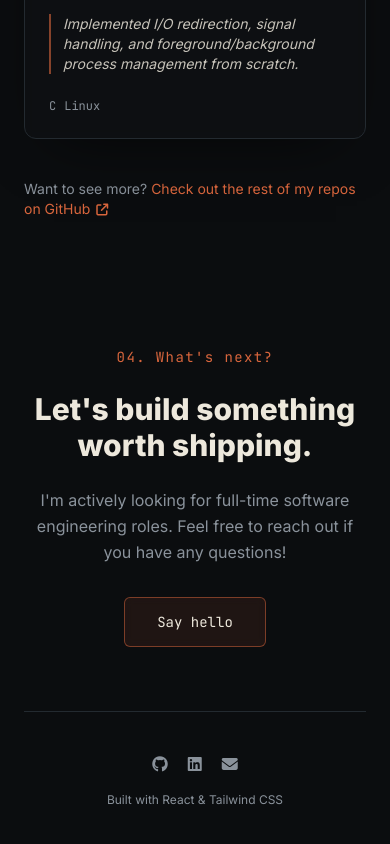
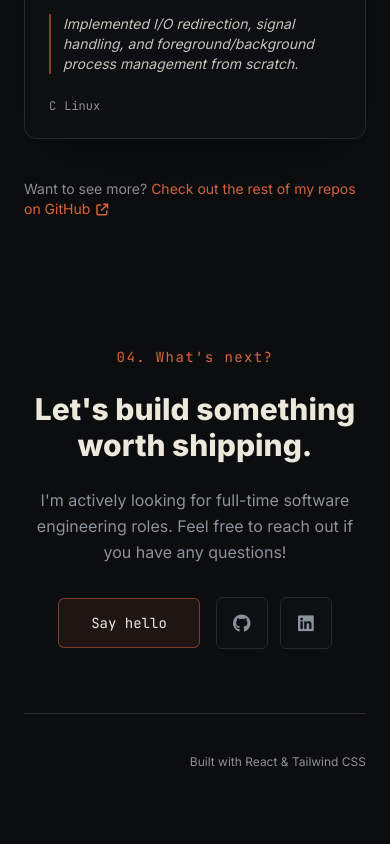
Before and after one commit to logansailer/Web-Portfolio, a React (Vite) app: page / in a window 390 px wide. Shown: the part 5929-6773 px from the top of the page. After the commit the page ends 6739 px from the top, so only its background shows below. Built offline with nearby package versions, Linux system fonts and the light colour scheme.

Commit message:
updates to content

```diff
--- a/src/components/sections/Contact.jsx
+++ b/src/components/sections/Contact.jsx
@@ -29,12 +29,28 @@ const Contact = () => {
           I&apos;m actively looking for full-time software engineering roles.
           Feel free to reach out if you have any questions!
         </p>
-        <a
-          href={`mailto:${PROFILE.email}`}
-          className="rounded-md border border-accent/50 bg-accent/10 backdrop-blur-sm px-8 py-3.5 font-mono text-sm text-mist-100 duration-300 hover:border-accent hover:bg-accent/20 mt-2"
-        >
-          Say hello
-        </a>
+        <div className="flex flex-wrap items-center justify-center gap-4 mt-2">
+          <a
+            href={`mailto:${PROFILE.email}`}
+            className="rounded-md border border-accent/50 bg-accent/10 backdrop-blur-sm px-8 py-3.5 font-mono text-sm text-mist-100 duration-300 hover:border-accent hover:bg-accent/20"
+          >
+            Say hello
+          </a>
+          <div className="flex items-center gap-3">
+            {SOCIAL_LINKS.filter((social) => social.name !== "Email").map((social) => (
+              <a
+                key={social.name}
+                href={social.href}
+                target="_blank"
+                rel="noreferrer"
+                aria-label={social.name}
+                className="w-[3.25rem] h-[3.25rem] grid place-items-center rounded-md border border-line bg-ink-800/40 backdrop-blur-sm text-mist-300 text-lg duration-300 hover:border-accent hover:text-accent hover:bg-accent/10"
+              >
+                <i className={social.icon}></i>
+              </a>
+            ))}
+          </div>
+        </div>
       </motion.div>
     </section>
   );
@@ -42,21 +58,7 @@ const Contact = () => {
 
 export const SiteFooter = () => {
   return (
-    <footer className="py-10 flex flex-col sm:flex-row items-center sm:justify-end gap-4 border-t border-line text-xs font-mono text-mist-300">
-      <div className="flex items-center gap-5 lg:hidden">
-        {SOCIAL_LINKS.map((social) => (
-          <a
-            key={social.name}
-            href={social.href}
-            target="_blank"
-            rel="noreferrer"
-            aria-label={social.name}
-            className="text-mist-300 hover:text-accent duration-200 text-base"
-          >
-            <i className={social.icon}></i>
-          </a>
-        ))}
-      </div>
+    <footer className="py-10 flex items-center justify-end border-t border-line text-xs font-mono text-mist-300">
       <p>Built with React &amp; Tailwind CSS</p>
     </footer>
   );
--- a/src/data/portfolio.js
+++ b/src/data/portfolio.js
@@ -2,10 +2,10 @@ export const PROFILE = {
   name: "Logan Sailer",
   firstName: "Logan",
   lastName: "Sailer",
-  role: "Full Stack Software Engineer",
+  role: "Full-Stack Software Engineer",
   location: "Philadelphia, PA",
   email: "logansailer0633@gmail.com",
-  status: "Open to new-grad software roles",
+  status: "Open to software engineering roles",
   blurb:
     "Full-stack engineer who likes owning problems end to end. Designing, developing, and deploying software from start to finish.",
 };
```
